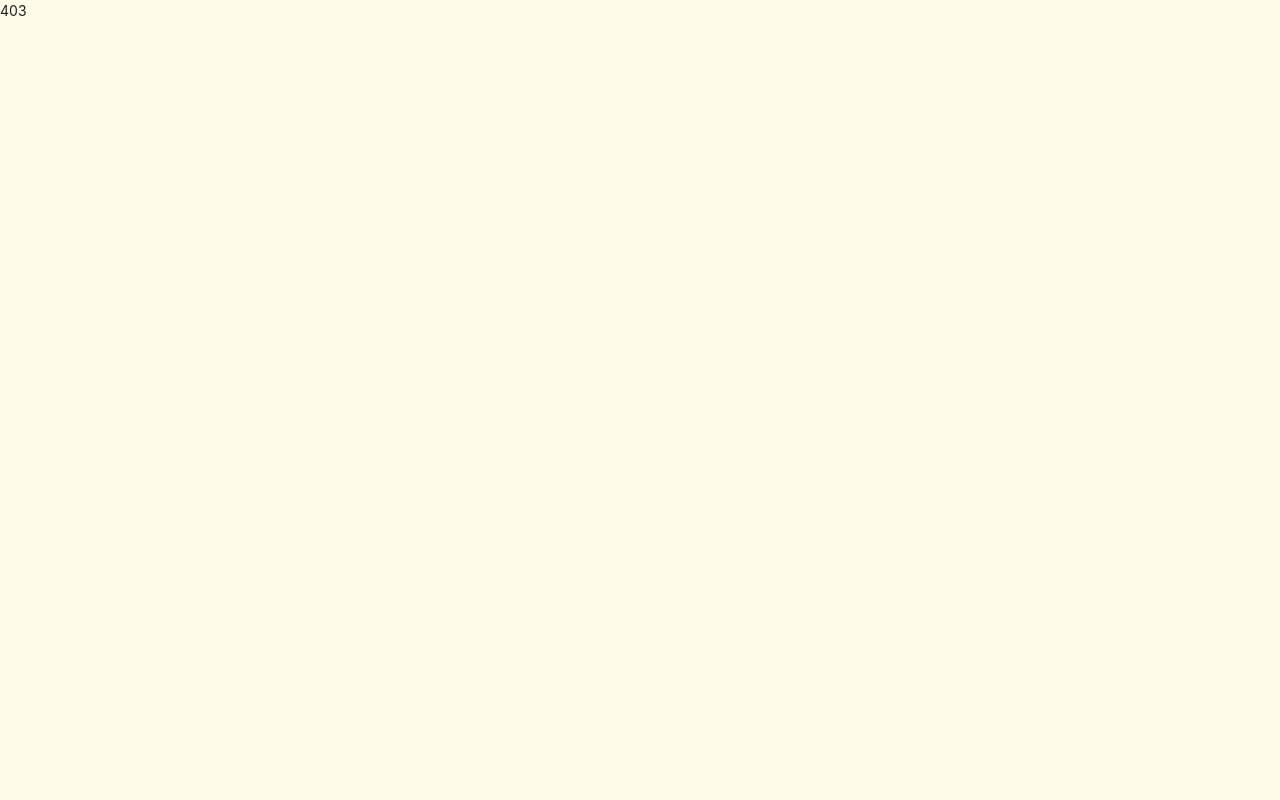
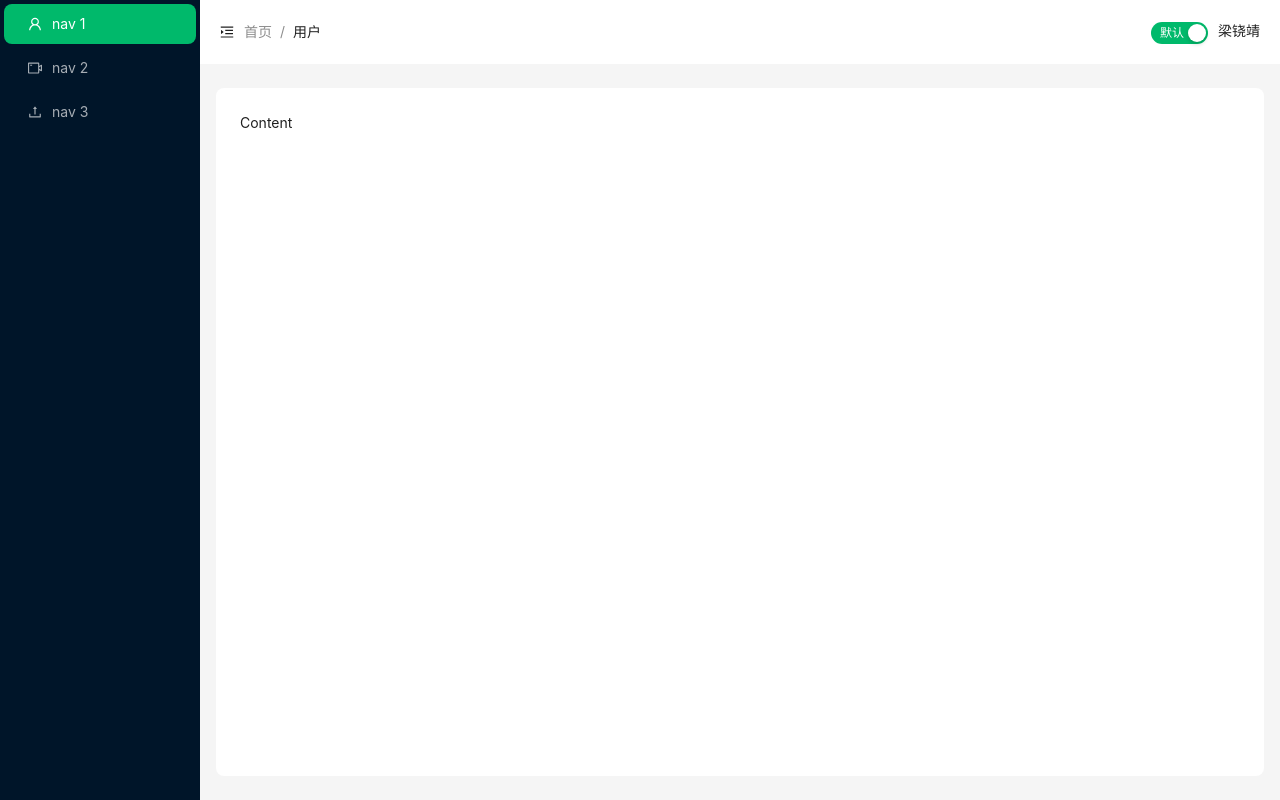
Before and after one commit to xlk1995/base-react, a React (Vite) app: page /welcome in a window 1280 px wide. Before the commit this address led to /404. Built offline with nearby package versions, Linux system fonts and the light colour scheme.

Commit message:
feat: add layout NavHeader

```diff
--- a/package.json
+++ b/package.json
@@ -12,6 +12,7 @@
   },
   "dependencies": {
     "@ant-design/cssinjs": "^1.18.4",
+    "@ant-design/icons": "^4.8.3",
     "antd": "^5.15.3",
     "axios": "^1.6.8",
     "dayjs": "^1.11.10",
--- /dev/null
+++ b/src/components/NavHeader/index.module.scss
@@ -0,0 +1,8 @@
+.nav-header {
+  @apply h-[64px] bg-white px-[20px]
+    flex items-center justify-between;
+
+  .left {
+    @apply flex;
+  }
+}
--- /dev/null
+++ b/src/components/NavHeader/index.tsx
@@ -0,0 +1,61 @@
+import { MenuUnfoldOutlined } from '@ant-design/icons'
+
+import { Breadcrumb, Dropdown, Switch } from 'antd'
+import type { MenuProps } from 'antd'
+
+import $styles from './index.module.scss'
+
+const breadItems = [
+  {
+    title: '首页'
+  },
+  {
+    title: '用户'
+  }
+]
+const items: MenuProps['items'] = [
+  {
+    key: '1',
+    label: (
+      <a
+        target='_blank'
+        rel='noopener noreferrer'
+        href='https://www.antgroup.com'
+      >
+        菜单一
+      </a>
+    )
+  },
+  {
+    key: '2',
+    label: (
+      <div className='text-cyan-200'>
+        退出11111111111111111111
+      </div>
+    )
+  }
+]
+const NavHeader = () => (
+  <div className={$styles['nav-header']}>
+    <div className={$styles.left}>
+      <MenuUnfoldOutlined className='pr-[10px]' />
+      <Breadcrumb items={breadItems} />
+    </div>
+    <div className={$styles.right}>
+      <Switch
+        checkedChildren='默认'
+        unCheckedChildren='暗黑'
+        defaultChecked
+      />
+      <Dropdown
+        menu={{ items }}
+        className='pl-[10px] cursor-pointer'
+        trigger={['click']}
+      >
+        <span>梁铙靖</span>
+      </Dropdown>
+    </div>
+  </div>
+)
+
+export default NavHeader
--- /dev/null
+++ b/src/layout/index.tsx
@@ -0,0 +1,63 @@
+import React from 'react'
+import {
+  UploadOutlined,
+  UserOutlined,
+  VideoCameraOutlined
+} from '@ant-design/icons'
+import { Layout, Menu, theme } from 'antd'
+
+import NavHeader from '@/components/NavHeader'
+
+const { Sider, Content } = Layout
+
+const App: React.FC = () => {
+  const {
+    token: { colorBgContainer, borderRadiusLG }
+  } = theme.useToken()
+
+  return (
+    <Layout className='h-screen'>
+      <Sider trigger={null} collapsible>
+        <div className='demo-logo-vertical' />
+        <Menu
+          theme='dark'
+          mode='inline'
+          defaultSelectedKeys={['1']}
+          items={[
+            {
+              key: '1',
+              icon: <UserOutlined />,
+              label: 'nav 1'
+            },
+            {
+              key: '2',
+              icon: <VideoCameraOutlined />,
+              label: 'nav 2'
+            },
+            {
+              key: '3',
+              icon: <UploadOutlined />,
+              label: 'nav 3'
+            }
+          ]}
+        />
+      </Sider>
+      <Layout>
+        <NavHeader />
+        <Content
+          style={{
+            margin: '24px 16px',
+            padding: 24,
+            minHeight: 280,
+            background: colorBgContainer,
+            borderRadius: borderRadiusLG
+          }}
+        >
+          Content
+        </Content>
+      </Layout>
+    </Layout>
+  )
+}
+
+export default App
```
Also changed, not shown: src/router/index.tsx (+11 -1 lines), 1 other file (tests, documents, lock files or other folders).
